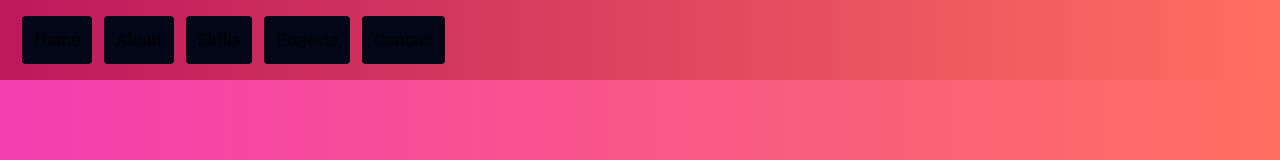
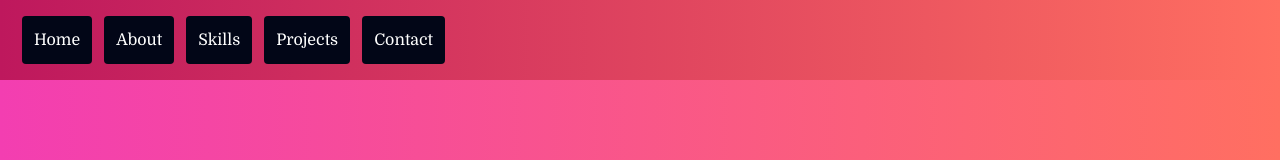
Before and after one commit to alehow84/Portfolio, a Next.js app: page / in a window 1280 px wide. Shown: the top 160 px of the page. Built offline with nearby package versions, Linux system fonts and the light colour scheme.

Commit message:
amend SocialMedia links to open new tag

```diff
--- a/src/app/components/navigation/menu-item.tsx
+++ b/src/app/components/navigation/menu-item.tsx
@@ -1,7 +1,7 @@
 export default function MenuItem({ title }: { title: string }) {
   return (
     <a
-      className="bg-slate-950 hover:bg-gray-50 hover:text-black rounded p-3 ml-1.5 mr-1.5 transition duration-150 ease-in-out"
+      className="bg-slate-950 hover:bg-gray-50 text-white hover:text-black rounded p-3 ml-1.5 mr-1.5 transition duration-150 ease-in-out"
       href={`/#${title}`}
     >
       {title}
--- a/src/app/static/SocialMedia.tsx
+++ b/src/app/static/SocialMedia.tsx
@@ -6,6 +6,7 @@ export default function SocialMedia({ size }: { size: number }) {
       <a
         href="https://www.linkedin.com/in/alexandra-howlett-2b4a90136/"
         className="bg-black bg-opacity-90 p-6 rounded-full transition-all ml-1 mr-1 hover:scale-110 scale-100"
+        target="_blank"
       >
         <Image
           src="/icons/linkedIn.svg"
@@ -17,6 +18,7 @@ export default function SocialMedia({ size }: { size: number }) {
       <a
         href="https://github.com/alehow84"
         className="bg-black bg-opacity-90 p-6 rounded-full transition-all ml-1 mr-1 hover:scale-110 scale-100"
+        target="_blank"
       >
         <Image
           src="/icons/github.svg"
@@ -28,6 +30,7 @@ export default function SocialMedia({ size }: { size: number }) {
       <a
         href=""
         className="bg-black bg-opacity-90 p-6 rounded-full transition-all ml-1 mr-1 hover:scale-110 scale-100"
+        target="_blank"
       >
         <Image
           src="/icons/email.svg"
```
